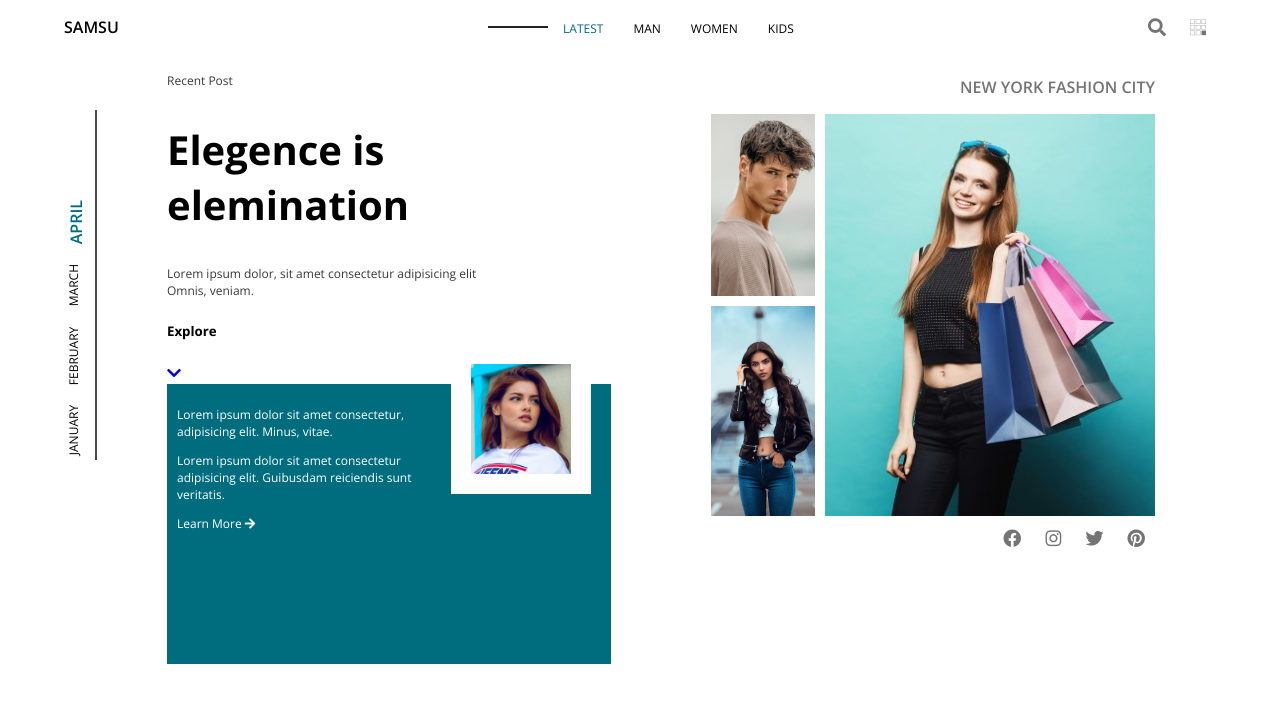
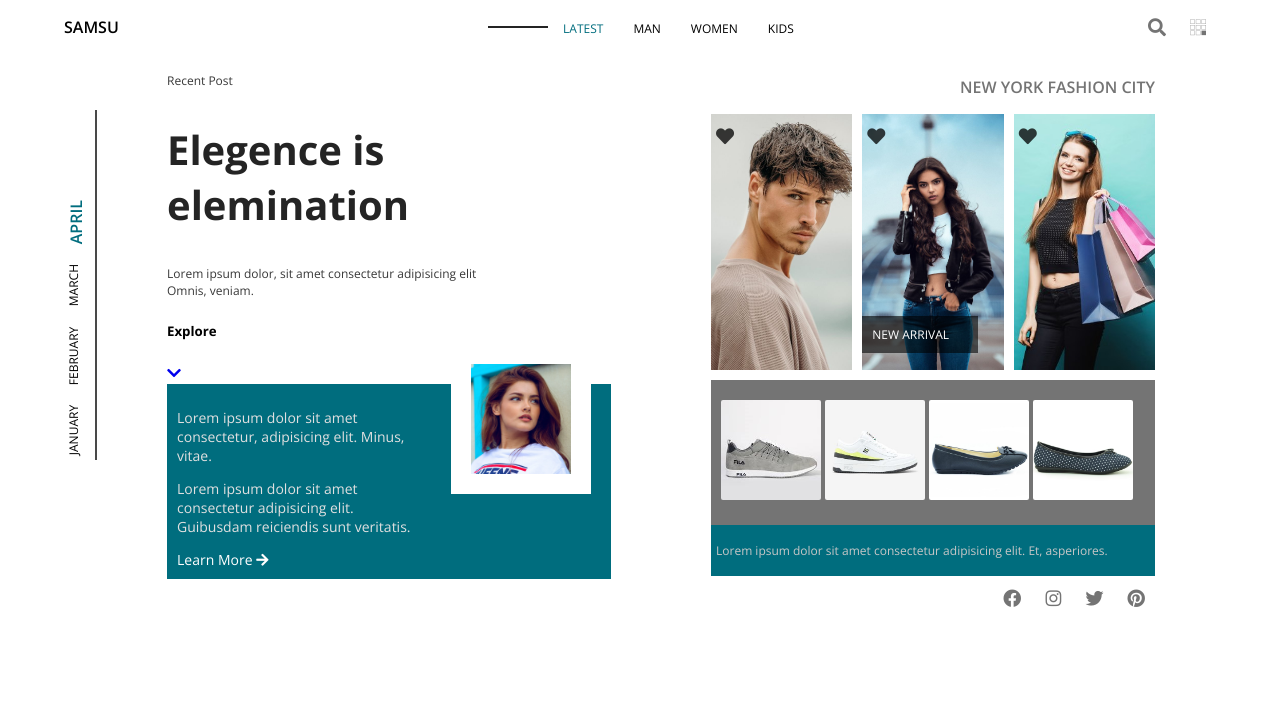
Before and after one commit to Joydip-Paul/samsu, a plain HTML site: page index.html in a window 1280 px wide. Drawn offline with nearby package versions, Linux system fonts and the light colour scheme.

Commit message:
slide img is added

```diff
--- a/css/style.css
+++ b/css/style.css
@@ -86,6 +86,7 @@ nav ul {
   justify-content: center;
   align-items: center;
 }
+
 nav ul li {
   list-style: none;
   position: relative;
@@ -107,6 +108,7 @@ nav ul li a {
 }
 
 .icons {
+
 }
 
 .icons a {
@@ -128,6 +130,7 @@ nav ul li a {
 
 .left-side h2 {
   font-size: 2.5rem;
+  color: #242424;
 }
 
 .left-side > p {
@@ -151,20 +154,28 @@ nav ul li a {
 .img-box {
   background-color: #006d7e;
   position: relative;
-  height: 35vh;
 }
 
 .box-content {
-  color: #fff;
+  color: #e0e0e0;
   padding: 10px;
   width: 250px;
-  font-size: 12px;
-  font-weight: 400;
+  font-size: 14px;
+  font-weight: 200;
+}
+
+.box-content p{
+
 }
 
 .box-content a {
   text-decoration: none;
   color: #fff;
+}
+
+.box-content a:hover{
+  color: #000000;
+  transition: .5s;
 }
 
 .box-img {
@@ -181,25 +192,25 @@ nav ul li a {
 }
 
 .img-grid {
-  /* grid-template-columns: repeat(8, 1fr);
-    grid-template-rows: repeat(8, 5vw);
-    grid-gap: 15px; */
-
   display: grid;
   grid-template-columns: repeat(auto-fit, minmax(100px, 1fr));
   grid-gap: 10px;
   grid-auto-flow: dense;
   margin-top: 10px;
 }
-.img-grid img {
-  /* width: 200px;
-    height: 250px; */
 
+.singleImg img {
   width: 100%;
   height: 100%;
   object-fit: cover;
 }
-.second-img {
+
+.singleImg img:hover{
+  opacity: 0.8;
+  cursor: pointer;
+}
+
+#mainImg{
   grid-column: auto / span 3;
   grid-row: auto / span 2;
 }
@@ -210,8 +221,52 @@ nav ul li a {
 
 .singleImg-content{
     position: absolute;
-    top: 0;
+
+}
+
+.singleImg-content p{
+    position: absolute;
+    bottom: 10px;
     left: 0;
+    background-color: #00000098;
+    font-size: 12px;
+    color: #fff;
+    padding: 10px;
+    width: 6rem;
+    text-transform: uppercase;
+}
+
+.singleImg>.singleImg-content>a{
+  position: absolute;
+  font-size: 18px;
+  margin-top: -16rem;
+  padding: 5px;
+  color: #000000c2;
+  left: 0;
+}
+
+.slide{
+  background-color: #747474;
+  padding: 20px 10px;
+  color: #fff;
+  margin-top: 10px;
+  display: flex;
+}
+
+.img-gallery{
+
+}
+
+.img-gallery img{
+  width: 100px;
+  border-radius: 2px;
+}
+
+.teameBox{
+  background-color: #006d7e;
+  padding: 5px;
+  color: rgb(199, 199, 199);
+  font-size: 12px;
 }
 
 .icons {
--- a/index.html
+++ b/index.html
@@ -83,35 +83,53 @@
         <div class="right-side">
           <p>New York Fashion City</p>
           <div class="img-grid">
-            <img src="img/a3.jpg" alt="" />
+            <!-- <img src="img/a3.jpg" alt="" />
             <img src="img/img1.jpg" alt="" class="second-img" id="mainImg" />
-            <img src="img/a2.jpg" alt="" />
+            <img src="img/a2.jpg" alt="" /> -->
 
-            <!-- <div class="singleImg">
-                       <img src="img/a3.jpg" alt="">
+            <div class="singleImg">
+                       <img src="img/a3.jpg" alt="" />
                        <div class="singleImg-content">
-
+                            <a href="#"><i class="fas fa-heart"></i></a>
                        </div>
                    </div>
                    <div class="singleImg">
-                       <img src="img/img1.jpg" alt="" class="second-img" id="mainImg">
+                       <img src="img/a2.jpg" alt="" />
                        <div class="singleImg-content">
-                           <p>Lorem ipsum dolor sit, amet consectetur adipisicing elit. Debitis, suscipit.</p>
+                           <a href="#"><i class="fas fa-heart"></i></a>
+                           <!-- <a href="#"><i class="fas fa-thumbs-up"></i></a> -->
+                           <p>new arrival</p>
                        </div>
                    </div>
                    <div class="singleImg">
-                       <img src="img/a2.jpg" alt="">
+                       <img src="img/img1.jpg" alt="" class="second-img" id="mainImg" />
                        <div class="singleImg-content">
+                           <a href="#"><i class="fas fa-heart"></i></a>
+                       </div>
+                   </div>
 
-                       </div>
-                   </div> -->
           </div>
+
+          <div class="slide">
+            <div class="img-gallery">
+              <img src="img/juta1.jpg" alt="">
+              <img src="img/juta2.jpg" alt="">
+              <img src="img/s3.jpg" alt="">
+              <img src="img/s4.jpg" alt="">
+            </div>
+          </div>
+
+          <div class="teameBox">
+            <p>Lorem ipsum dolor sit amet consectetur adipisicing elit. Et, asperiores.</p>
+          </div>
+
           <div class="icons">
             <a href="#"><i class="fab fa-facebook"></i></a>
             <a href="#"><i class="fab fa-instagram"></i></a>
             <a href="#"><i class="fab fa-twitter"></i></a>
             <a href="#"><i class="fab fa-pinterest"></i></a>
           </div>
+
         </div>
       </div>
     </section>
```
Also changed, not shown: img/juta1.jpg (added), img/juta2.jpg (added), img/s3.jpg (added), img/s4.jpg (added).
